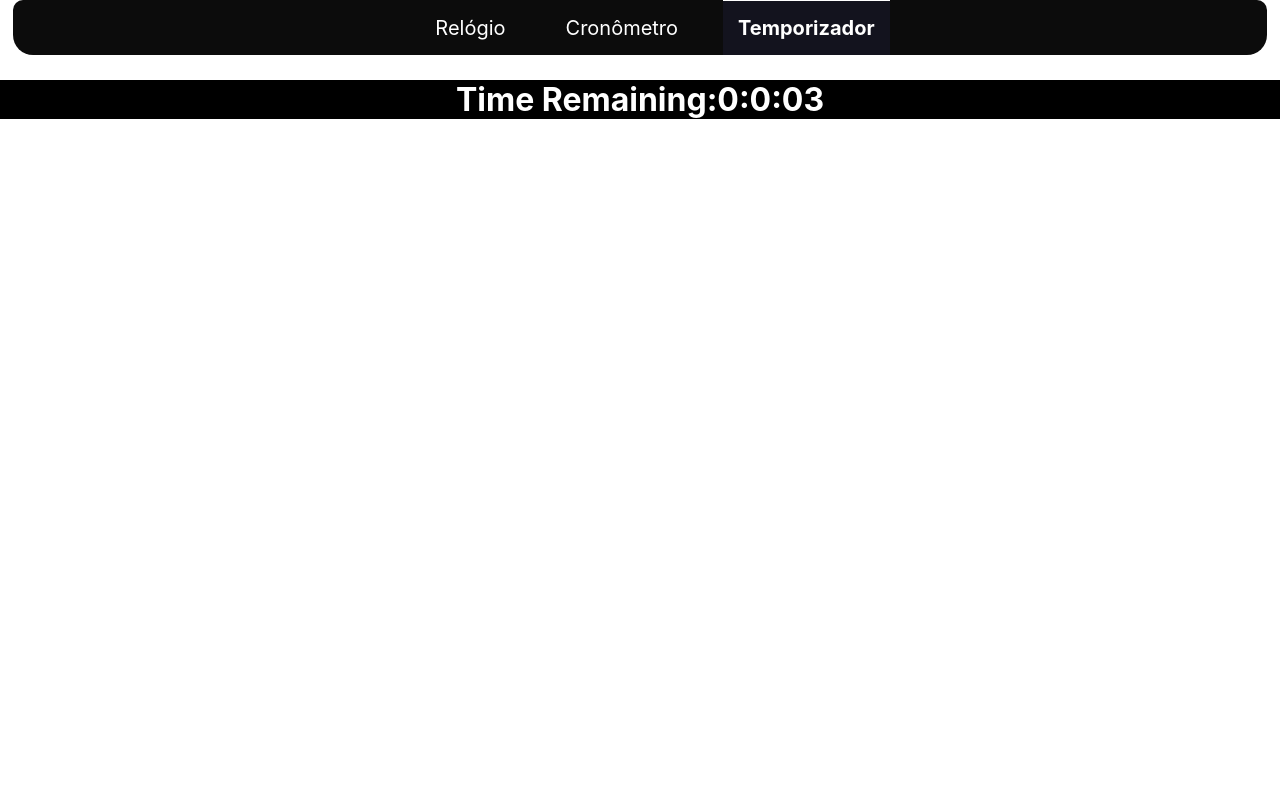
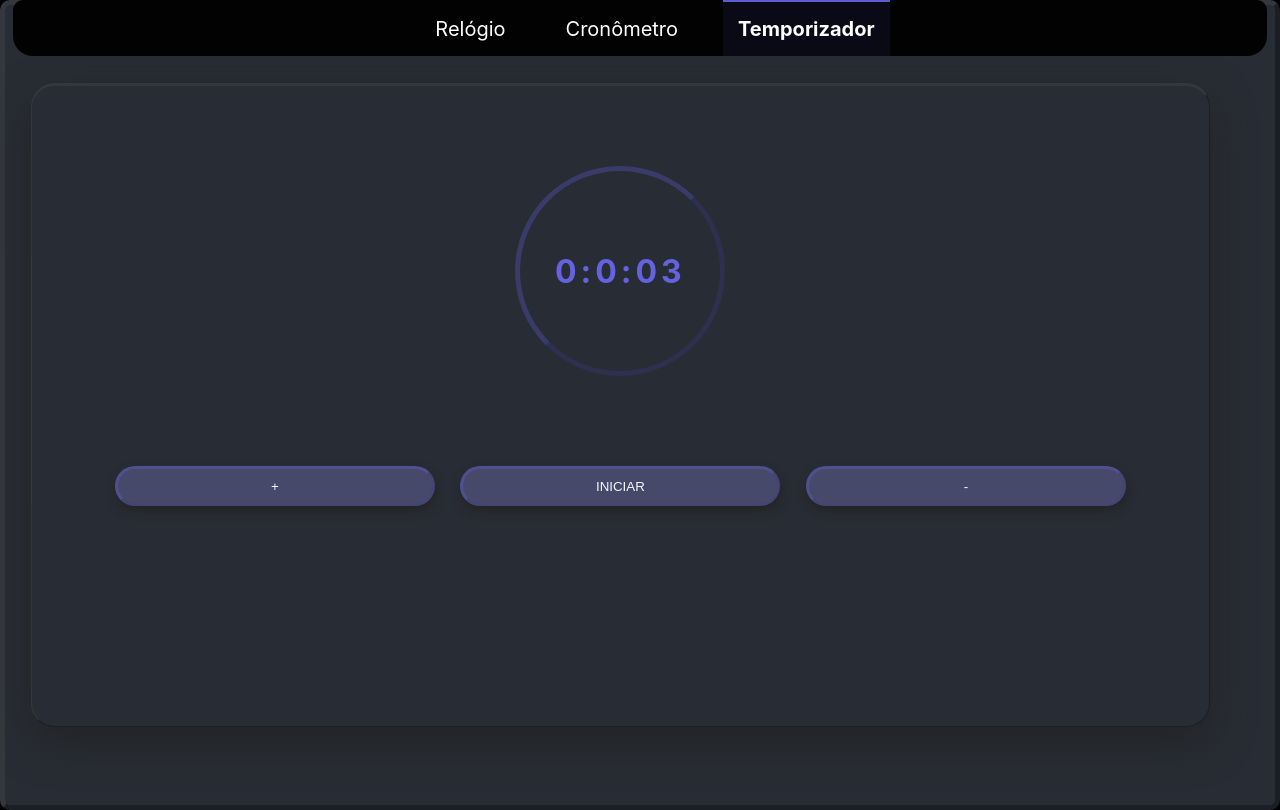
Before and after one commit to MPR00/CronometroGIT, a React (Create React App) app: page / in a window 1280 px wide. Both pictures are taken after a click on the item "Temporizador". Built offline with nearby package versions, Linux system fonts and the light colour scheme.

Commit message:
Att 7 - aplicando css

```diff
--- a/src/cronometro/Cronometro.css
+++ b/src/cronometro/Cronometro.css
@@ -35,8 +35,8 @@
   width: 100%;
   font-size: 5vh;
   letter-spacing: 4px;
-  color: #fff;
-  text-shadow: 0 0 6px darken(#fff, 20%);
+  color:aliceblue;
+  text-shadow: 0 0 6px darken(aliceblue, 20%);
 }
 
 .chronotime-text span {
@@ -49,9 +49,10 @@
   width: 45vw;
   border-radius: 3vh;
   margin-left: 1vw;
-  border-top: 5px outset rgba(0, 0, 0, 0.3);
+  border: 1px outset rgba(0, 0, 0, 0.3);
+  border-top: 3px outset rgba(0, 0, 0, 0.3);
   justify-content: center;
-  height: auto;
+  height: 75vh;
   color: #d1d1d1;;
   box-shadow: 1px 2vh 5vh #242424;
   border-radius: 3vh;
@@ -80,9 +81,8 @@
 }
 
 .row-table {
-  margin-bottom: 60px;
   margin-left: 3vw;
-  height: 76vh;
+  height: 75vh;
 }
 
 table {
@@ -93,8 +93,8 @@ table td,
 th {
   width: 100vw;
   font-size: 18px;
-  border-bottom: 1px #fff;
-  color: #fff;
+  border-bottom: 1px aliceblue;
+  color: aliceblue;
   padding: 10px;
   text-align: center;
   justify-content: center;
--- a/src/cronometro/Cronometro.js
+++ b/src/cronometro/Cronometro.js
@@ -89,12 +89,14 @@ class Cronometro extends React.Component {
             <tr>
               <th>Volta</th>
               <th>Tempo</th>
+              <th>Intervalo</th>
             </tr>
 
             {this.state.series.map((serie, volta) => {
               return <tr>
                 <td>{volta + 1}</td>
                 <td>{this.getLabelTempo(serie)}</td>
+                <td></td>
               </tr>
             })}
           </table>
--- a/src/relogio/Relogio.css
+++ b/src/relogio/Relogio.css
@@ -40,13 +40,14 @@
   width: 95vw;
   border-radius: 3vh;
   margin-left: 1vw;
-  border-top: 5px outset rgba(0, 0, 0, 0.3);
-  color: #d1d1d1;;
+  border: 1px outset rgba(0, 0, 0, 0.3);
+  border-top: 3px outset rgba(0, 0, 0, 0.3);
+  color: aliceblue;
   box-shadow: 1px 2vh 5vh #242424;
   border-radius: 3vh;
   margin-top: 10vh;
-  margin-left: 2vw;
-  margin-bottom: 10vh;
+  margin-right: 1vw;
+  margin-bottom: 5vh;
   padding-bottom: 5vh;
 }
 
--- a/src/tabs/Tabs.css
+++ b/src/tabs/Tabs.css
@@ -35,6 +35,6 @@ li:hover {
 
 li.active {
     font-weight: bold;
-    border-top: 1px solid #ffffff;
+    border-top: 2px solid rgba(100, 98, 224, 0.938);
     background-color:rgba(100, 98, 224, 0.083);
 }
--- a/src/temporizador/Temporizador.css
+++ b/src/temporizador/Temporizador.css
@@ -6,29 +6,24 @@
     background-color: #000000;
   }
 
-  .cronometro-dentro{
-    background-color: #282c34;
-    height: 98vh;
+ .Temporizador{
+ display: flex;
+ align-items: center;
+ text-align: center;
+ height: 100vh;
  width: auto;
-    color: aliceblue;
-    text-align: center;
  border-radius: 10px;
  border: 5px outset rgba(0,0,0,0.3);
+ background-color: #282c34;
+ color: aliceblue;
  }
 
-  .cabecalho{
-    justify-content: center;
-    padding-top: 30px;
-    color: rgb(100, 98, 224);
-    font-family: 'Trebuchet MS', 'Lucida Sans Unicode', 'Lucida Grande', 'Lucida Sans', Arial, sans-serif;
-  }
-
-  .mostrador{
+ .mostrador {
   letter-spacing: 4px;
   border-radius: 50%;
   border: 5px outset rgba(100, 98, 224, 0.3);
-  width: 20vw;
-  height: 20vh;
+  width: 200px;
+  height: 200px;
   color:  rgb(100, 98, 224);
   display: flex;
   flex-direction: row;
@@ -40,26 +35,14 @@
   margin-bottom: 10vh;
 }
 
-  .botao{
-    width:15vw ;
-    height: auto;
-    margin-left: 1vw;
-    border-radius: 10vh;
-    padding: 1px 1px 1px 1px;
-    border:  outset rgba(100, 98, 224, 0.3);
-    background-color:  rgba(145, 144, 230, 0.3);
-    justify-content: center;
-    display: inline-block;
-    box-shadow: 1px 5px 10px #242424;
-  }
-
-  .parcial{
-    width: 95vw;
+.fundo {
+  width: 92vw;
   border-radius: 3vh;
   margin-left: 1vw;
-    border-top: 5px outset rgba(0, 0, 0, 0.3);
+  border: 1px outset rgba(0, 0, 0, 0.3);
+  border-top: 3px outset rgba(0, 0, 0, 0.3);
   justify-content: center;
-    height: auto;
+  height: 75vh;
   color: #d1d1d1;;
   box-shadow: 1px 2vh 5vh #242424;
   border-radius: 3vh;
@@ -69,23 +52,24 @@
   padding-bottom: 5vh;
 }
 
-  table {
-    border-collapse: collapse;
-  }
-
-  table td,
-  th {
-    width: 100vw;
-    font-size: 18px;
-    border-bottom: 1px #fff;
-    color: #fff;
-    padding: 10px;
-    text-align: center;
-    justify-content: center;
+ .botao button {
+  color: aliceblue;
+  width:25vw ;
+  height: 5vh;
+  margin-left: 1vw;
+  margin-right: 1vw;
+  margin-top: 10px;
+  border-radius: 3vw;
+  border:  outset rgba(100, 98, 224, 0.3);
+  background-color:  rgba(145, 144, 230, 0.3);
   box-shadow: 1px 5px 10px #242424;
 }
 
- .Temporizador{
- Margin-top: 10vh;
- color: #fff
+.botao button:hover {
+  font-weight: bold;
+  color: rgba(100, 98, 224, 0.938);
 }
+
+.botao .mostrador-buttons {
+  text-align: center;
+}
--- a/src/temporizador/Temporizador.js
+++ b/src/temporizador/Temporizador.js
@@ -19,7 +19,7 @@ componentDidMount() {
                 }))
             }
             if (seconds === 0) {
-          if (minutes > 0){
+                if (minutes > 0) {
 
                     this.setState(({ minutes }) => ({
                         minutes: minutes - 1,
@@ -29,7 +29,7 @@ componentDidMount() {
             }
             if (seconds === 0) {
                 if (minutes === 0) {
-            if(horas === 0) {
+                    if (horas === 0) {
                         clearInterval(this.myInterval)
                     } else {
                         this.setState(({ horas }) => ({
@@ -48,16 +48,26 @@ componentWillUnmount() {
     }
 
     render() {
-    const {horas, minutes, seconds } = this.state
+        const { horas, minutes, seconds } = this.state
         return (
             <div className='Temporizador'>
-        <div>
-            { horas === 0 && minutes === 0 && seconds === 0
-                ? <h1>Busted!</h1>
-                : <h1>Time Remaining:{horas}:{minutes}:{seconds < 10 ? `0${seconds}` : seconds}</h1>
+                <div className='fundo'>
+                    <div className='mostrador' >
+                        {horas === 0 && minutes === 0 && seconds === 0
+                            ? <h1 >Tempo Esgotado!</h1>
+                            : <h1 >{horas}:{minutes}:{seconds < 10 ? `0${seconds}` : seconds}</h1>
                         }
                     </div>
+
+                    <div className="botao">
+                        <button>+</button>
+                        <button>INICIAR</button>
+                        <button>-</button>
                     </div>
+
+                </div>
+            </div>
+
         )
     }
 }
```
Lines whose indentation alone changed are shown as unchanged.
